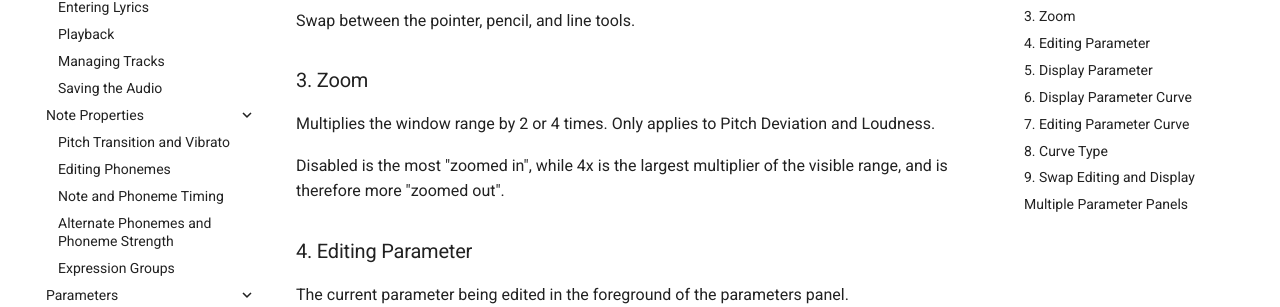
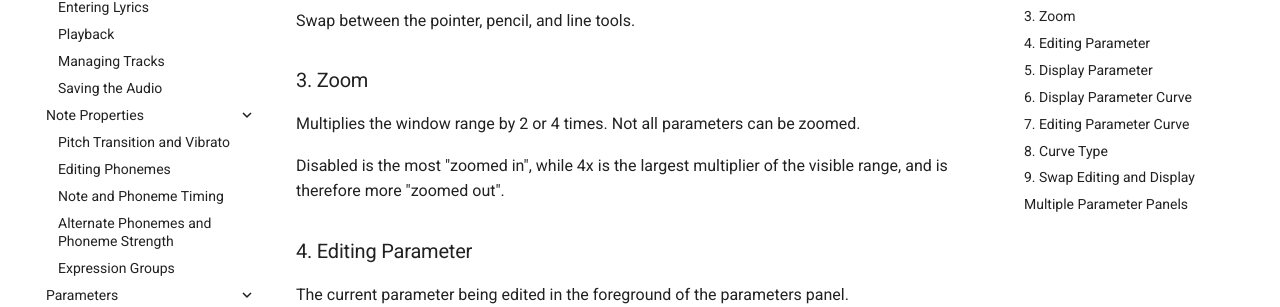
Before and after one commit to claire-west/svstudio-manual, an MkDocs documentation site: the page built from docs/parameters/parameters-panel.md, in a window 1280 px wide and 900 px high, scrolled down 769 px. Shown: the part 146-453 px from the top of the window. Built offline with MkDocs 1.6.1 and Material for MkDocs 9.7.7, drawn with Linux system fonts in a browser that asks for light colours; comment, search, counter and statistics services are not loaded.

Commit message:
Reword parameter zoom

```diff
--- a/docs/parameters/parameters-panel.md
+++ b/docs/parameters/parameters-panel.md
@@ -9,7 +9,7 @@ The minimum and maximum range indicators for the currently selected parameter.
 Swap between the pointer, pencil, and line tools.
 
 ### 3. Zoom
-Multiplies the window range by 2 or 4 times. Only applies to Pitch Deviation and Loudness.
+Multiplies the window range by 2 or 4 times. Not all parameters can be zoomed.
 
 Disabled is the most "zoomed in", while 4x is the largest multiplier of the visible range, and is therefore more "zoomed out".
 
```
